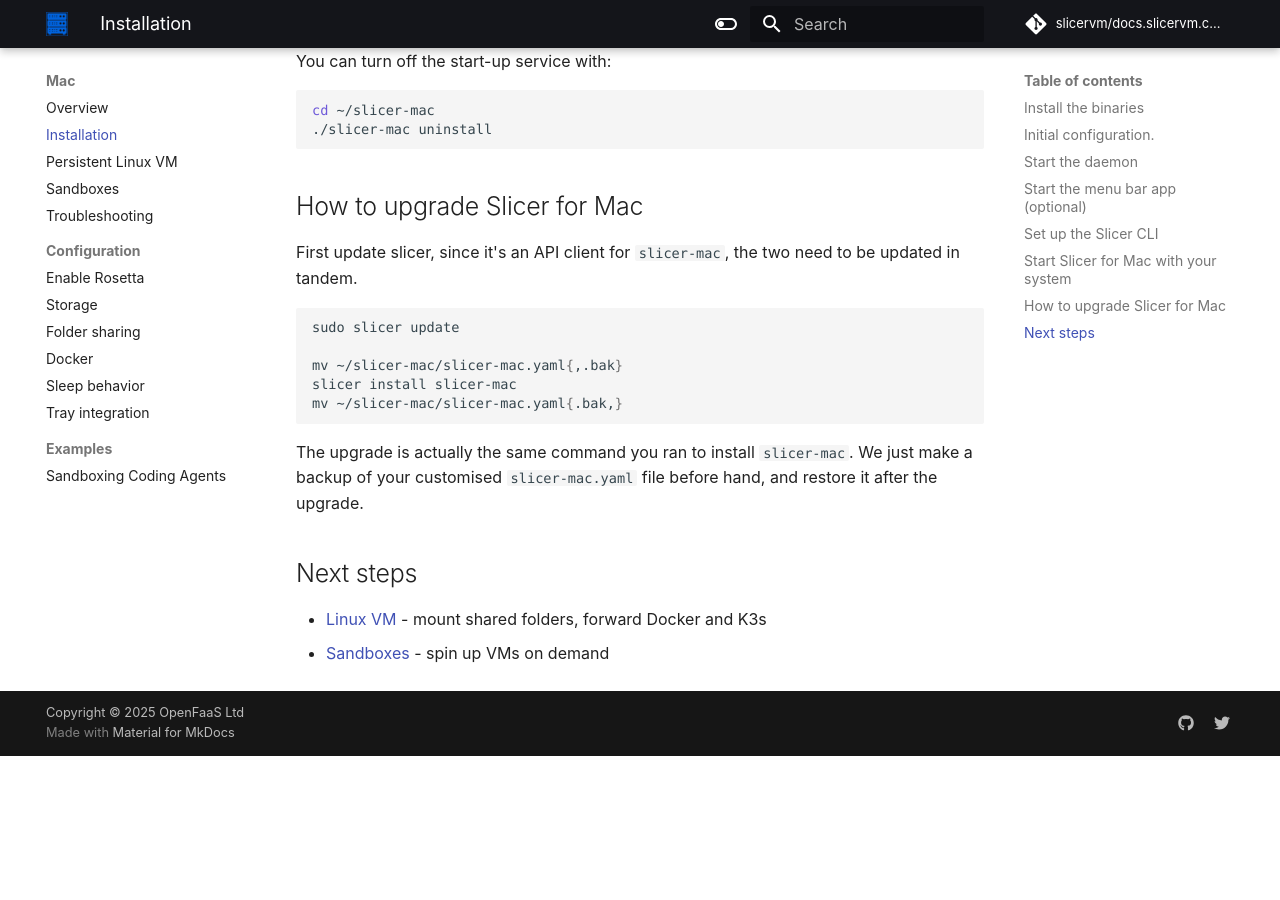
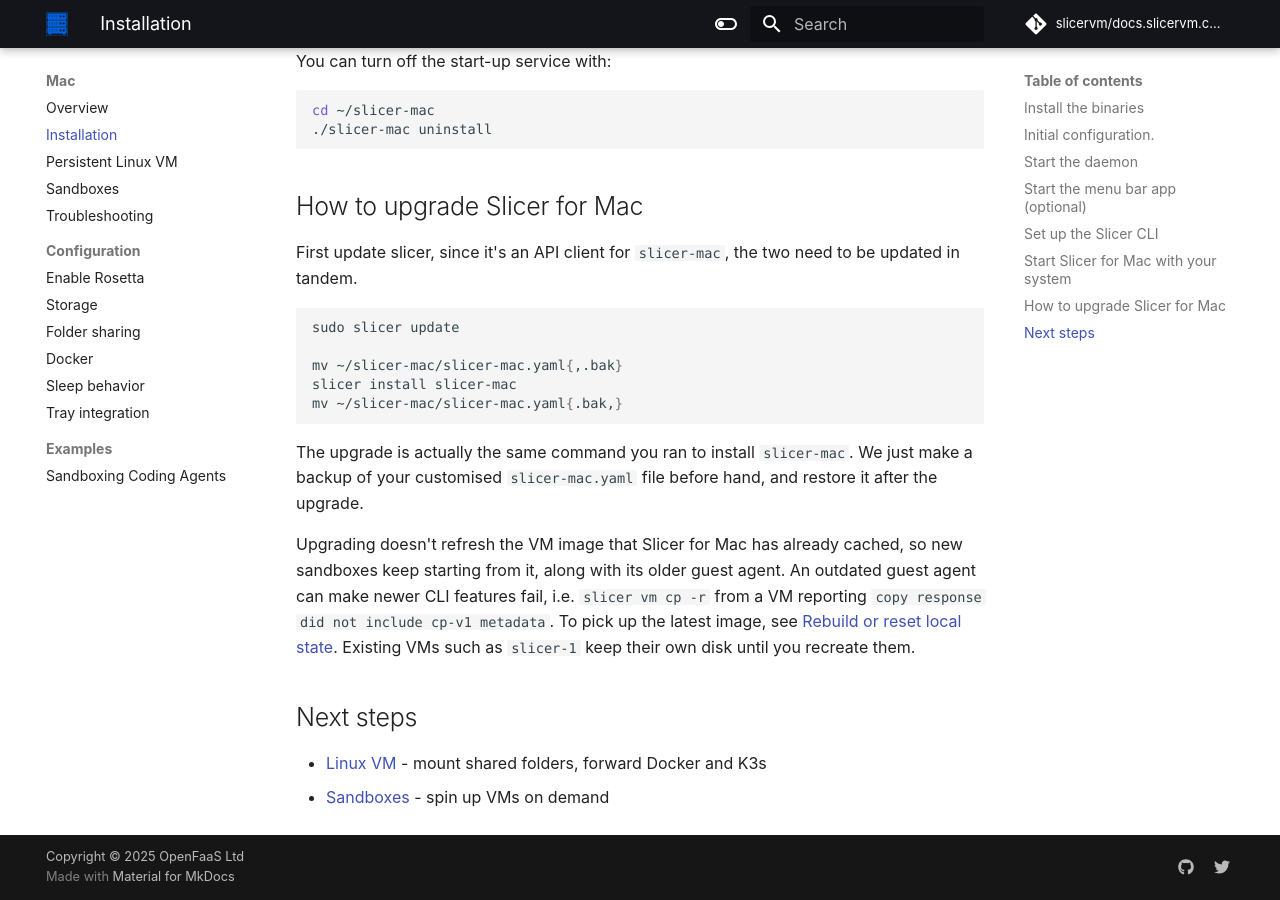
Before and after one commit to slicervm/docs.slicervm.com, an MkDocs documentation site: the page built from docs/mac/installation.md, in a window 1280 px wide and 900 px high, scrolled down 4564 px. Built offline with MkDocs 1.6.1 and Material for MkDocs 9.7.7, drawn with Linux system fonts in a browser that asks for light colours; some web fonts are replaced; comment, search, counter and statistics services are not loaded; before the commit the page ends 5320 px from its top, so only the background shows below that.

Commit message:
Explain that upgrading Slicer for Mac keeps the cached image
Slicer for Mac reuses its cached VM image after an upgrade, so new
sandboxes keep an older guest agent. On a test Mac that left agent
0.1.114 from March, which predates the cp-v1 copy protocol, so
copying a folder out of a VM failed. A fresh image ships 0.1.237 and
copies work. Point readers at the existing rebuild steps.

Signed-off-by: Alex Ellis (OpenFaaS Ltd) <alexellis2@gmail.com>

```diff
--- a/docs/mac/installation.md
+++ b/docs/mac/installation.md
@@ -212,6 +212,8 @@
 
 The upgrade is actually the same command you ran to install `slicer-mac`. We just make a backup of your customised `slicer-mac.yaml` file before hand, and restore it after the upgrade.
 
+Upgrading doesn't refresh the VM image that Slicer for Mac has already cached, so new sandboxes keep starting from it, along with its older guest agent. An outdated guest agent can make newer CLI features fail, i.e. `slicer vm cp -r` from a VM reporting `copy response did not include cp-v1 metadata`. To pick up the latest image, see [Rebuild or reset local state](/mac/storage#rebuild-or-reset-local-state). Existing VMs such as `slicer-1` keep their own disk until you recreate them.
+
 ## Next steps
 
 - [Linux VM](/mac/linux-vm) - mount shared folders, forward Docker and K3s
```
